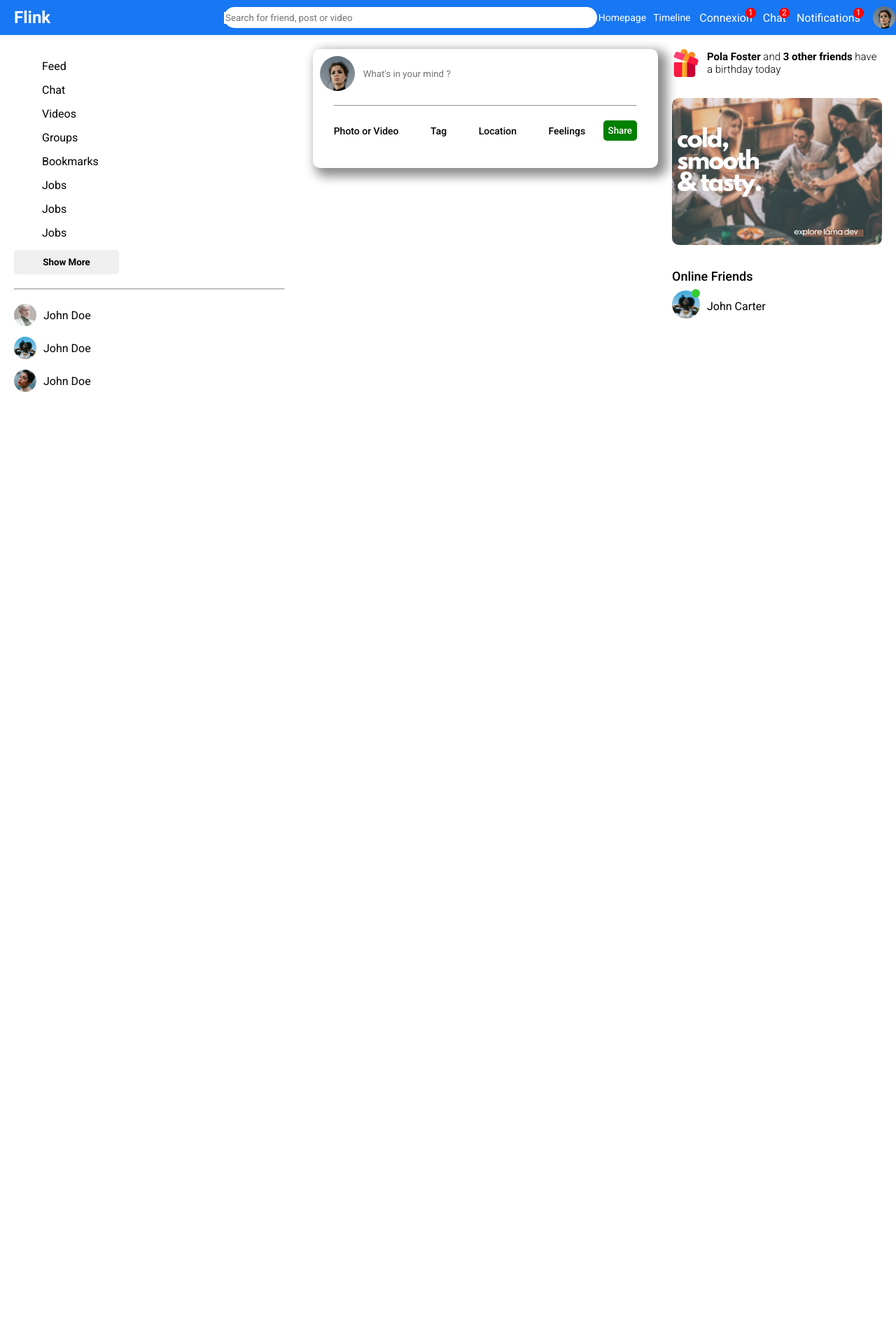
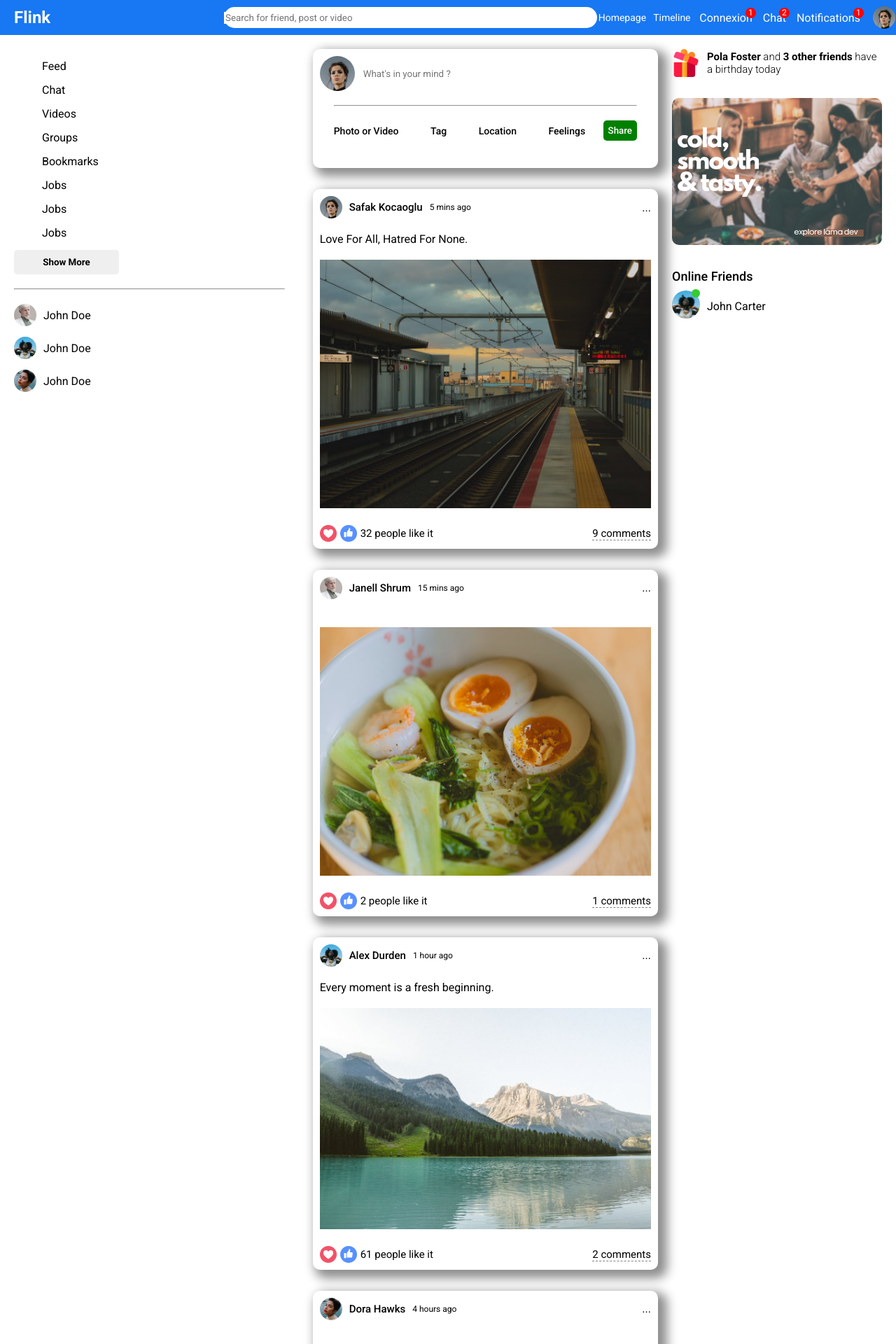
Before and after one commit to MaryelN/Flink, a React (Create React App) app in the folder flink/: page / in a window 1280 px wide. Shown: the top 1920 px of the page at 70% size. Before the commit the page ends 800 px from the top, so only its background shows below. Built offline with nearby package versions, Linux system fonts and the light colour scheme.

Commit message:
add dummy data

```diff
--- a/flink/src/components/feed/Feed.jsx
+++ b/flink/src/components/feed/Feed.jsx
@@ -1,11 +1,16 @@
+import Post from "../post/Post";
 import Share from "../share/Share";
 import "./feed.css";
+import {Posts} from "../../dummyData"
 
 export default function Feed() {
   return (
     <div className="feed">
         <div className="feedWrapper">
             <Share />
+              {Posts.map((p) => (
+                <Post key={p.id} post={p} />
+              ))}
         </div>
     </div>
   )
--- a/flink/src/components/post/Post.jsx
+++ b/flink/src/components/post/Post.jsx
@@ -1,29 +1,34 @@
 import "./post.css";
+import { Users } from "../../dummyData"
 
-export default function Post() {
+export default function Post({post}) {
+
+const user = Users.filter(u=>u.id === 1)
   return (
     <div className="post">
         <div className="postWrapper">
             <div className="postTop">
                 <div className="postTopLeft">
-                    <img className="postProfileImg" src="/assets/person/1.jpeg" alt="" />
-                    <span className="postUsername">John Doe</span>
-                    <span className="postDate">5 mins ago</span>
+                    <img className="postProfileImg" src={`assets/${Users.filter(u=>u.id === post.userId)[0].profilePicture}`} alt="" />
+                    <span className="postUsername">
+                        {Users.filter(u=>u.id === post.userId)[0].username}
+                    </span>
+                    <span className="postDate">{post.date}</span>
                 </div>
                 <div className="postTopRight">...</div>
             </div>
             <div className="postCenter">
-                <span className="postText">Hello ! It's my first post</span>
-                <img className="postImg" src="/assets/post/1.jpeg" alt="" />
+                <span className="postText">{post?.desc}</span>
+                <img className="postImg" src={`assets/${post.photo}`} alt="" />
             </div>
             <div className="postBottom">
                 <div className="postBottomLeft">
                     <img className="likeIcon" src="assets/heart.png" alt="" />
                     <img className="likeIcon" src="assets/like.png" alt="" />
-                    <span className="postLikeCounter">32 people like it</span>
+                    <span className="postLikeCounter">{post.like} people like it</span>
                 </div>
                 <div className="postBottomRight">
-                    <span className="postCommentText">9 comments</span>
+                    <span className="postCommentText">{post.comment} comments</span>
                 </div>
             </div>
         </div>
--- /dev/null
+++ b/flink/src/dummyData.js
@@ -0,0 +1,139 @@
+export const Users = [
+    {
+      id:1,
+      profilePicture: "person/1.jpeg",
+      username: "Safak Kocaoglu",
+    },
+    {
+      id:2,
+      profilePicture: "person/2.jpeg",
+      username: "Janell Shrum",
+    },
+    {
+      id:3,
+      profilePicture: "person/3.jpeg",
+      username: "Alex Durden",
+    },
+    {
+      id:4,
+      profilePicture: "person/4.jpeg",
+      username: "Dora Hawks",
+    },
+    {
+      id:5,
+      profilePicture: "person/5.jpeg",
+      username: "Thomas Holden",
+    },
+    {
+      id:6,
+      profilePicture: "person/6.jpeg",
+      username: "Shirley Beauchamp",
+    },
+    {
+      id:7,
+      profilePicture: "person/7.jpeg",
+      username: "Travis Bennett",
+    },
+    {
+      id:8,
+      profilePicture: "person/8.jpeg",
+      username: "Kristen Thomas",
+    },
+    {
+      id:9,
+      profilePicture: "person/9.jpeg",
+      username: "Gary Duty",
+    },
+    {
+      id:10,
+      profilePicture: "person/10.jpeg",
+      username: "Safak Kocaoglu",
+    },
+  ];
+
+  export const Posts = [
+    {
+      id: 1,
+      desc: "Love For All, Hatred For None.",
+      photo: "post/1.jpeg",
+      date: "5 mins ago",
+      userId: 1,
+      like: 32,
+      comment: 9,
+    },
+    {
+      id: 2,
+      photo: "post/2.jpeg",
+      date: "15 mins ago",
+      userId: 2,
+      like: 2,
+      comment: 1,
+    },
+    {
+      id: 3,
+      desc: "Every moment is a fresh beginning.",
+      photo: "post/3.jpeg",
+      date: "1 hour ago",
+      userId: 3,
+      like: 61,
+      comment: 2,
+    },
+    {
+      id: 4,
+      photo: "post/4.jpeg",
+      date: "4 hours ago",
+      userId: 4,
+      like: 7,
+      comment: 3,
+    },
+    {
+      id: 5,
+      photo: "post/5.jpeg",
+      date: "5 hours ago",
+      userId: 5,
+      like: 23,
+      comment: 5,
+    },
+    {
+      id: 6,
+      photo: "post/6.jpeg",
+      date: "1 day ago",
+      userId: 6,
+      like: 44,
+      comment: 6,
+    },
+    {
+      id: 7,
+      desc: "Never regret anything that made you smile.",
+      photo: "post/7.jpeg",
+      date: "2 days ago",
+      userId: 7,
+      like: 52,
+      comment: 3,
+    },
+    {
+      id: 8,
+      photo: "post/8.jpeg",
+      date: "3 days ago",
+      userId: 8,
+      like: 15,
+      comment: 1,
+    },
+    {
+      id: 9,
+      desc: "Change the world by being yourself.",
+      photo: "post/9.jpeg",
+      date: "5 days ago",
+      userId: 9,
+      like: 11,
+      comment: 2,
+    },
+    {
+      id: 10,
+      photo: "post/10.jpeg",
+      date: "1 week ago",
+      userId: 10,
+      like: 104,
+      comment: 12,
+    },
+  ];
```
